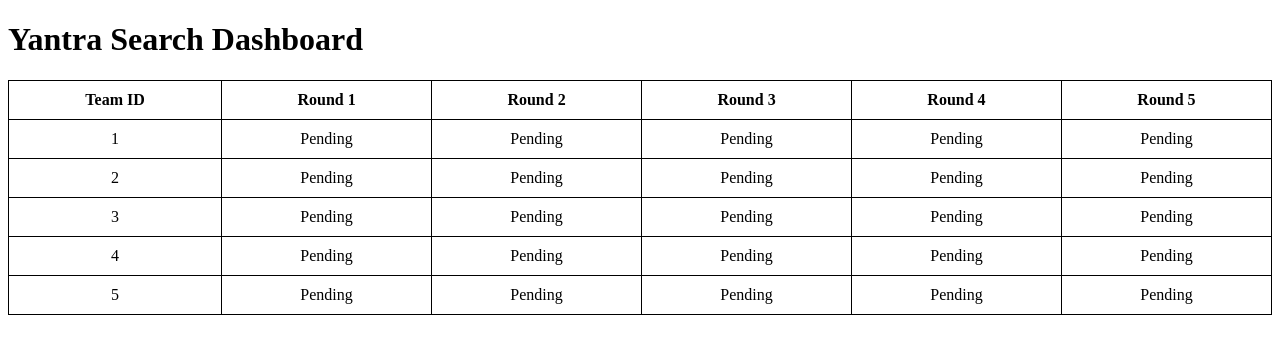
After one commit to Utsab5/YantraSearchClues, a Flask app: page /dashboard in a window 1280 px wide. The commit adds this page. Shown: the top 354 px of the page. Run offline with Flask 3, Linux system fonts and the light colour scheme.

Commit message:
Updated according to event

```diff
--- a/app.py
+++ b/app.py
@@ -4,7 +4,12 @@ import random
 app = Flask(__name__)
 app.secret_key = 'your_secret_key'  # Set a secret key for session management
 
-# Clue stack
+# Total clues and number of teams
+total_clues = 10
+total_teams = 5
+total_rounds = 5
+
+# Clue stack (global, so every session shares this data)
 clue_stack = [
     "Clue 1: Look under the old oak tree.",
     "Clue 2: Check the drawer of the desk.",
@@ -18,32 +23,60 @@ clue_stack = [
     "Clue 10: Look where you keep your shoes."
 ]
 
+# Store assigned clues for each team and each round
+assigned_clues = {team_id: [] for team_id in range(1, total_teams + 1)}
+
 @app.route('/')
 def home():
+    team_id = session.get('team_id')
+    round_num = len(assigned_clues.get(team_id, [])) + 1
+
+    # If all rounds are done, show completion message
+    if round_num > total_rounds:
+        return render_template('home.html', message="Congratulations! You've completed all the rounds.")
+
     clue = session.get('clue')  # Get the current clue from session
-    clue_id = session.get('clue_id')  # Get the current clue ID from session
-    return render_template('home.html', clue=clue, clue_id=clue_id)
+    return render_template('home.html', clue=clue, team_id=team_id, round_num=round_num)
+
+@app.route('/register_team', methods=['POST'])
+def register_team():
+    team_id = int(request.form.get('team_id'))
+    session['team_id'] = team_id
+    session['clue'] = None
+    return redirect(url_for('home'))
 
 @app.route('/get_clue', methods=['POST'])
 def get_clue():
-    if 'clue_id' not in session:  # Check if the user has not received a clue
-        if clue_stack:  # Ensure there are clues available
-            clue_id = random.choice(range(len(clue_stack)))  # Randomly select a clue
-            session['clue_id'] = clue_id
-            session['clue'] = clue_stack[clue_id]  # Store the clue in session
-            clue_stack.pop(clue_id)  # Remove the clue from the stack
-            print(f"Clue retrieved: {session['clue']} (ID: {session['clue_id']})")  # Debugging statement
-        else:
-            print("No clues left.")  # Debugging statement for no clues
+    team_id = session.get('team_id')
+
+    if team_id is None:
+        return redirect(url_for('home'))
+
+    round_num = len(assigned_clues[team_id]) + 1
+
+    if round_num > total_rounds:
+        return redirect(url_for('home'))  # All rounds completed
+
+    available_clues = [i for i in range(len(clue_stack)) if all(i not in assigned_clues[t] for t in range(1, total_teams + 1))]
+
+    if available_clues:
+        clue_id = random.choice(available_clues)  # Randomly select a clue
+        assigned_clues[team_id].append(clue_id)
+        session['clue'] = clue_stack[clue_id]  # Store the clue in session
     else:
-        print("User has already received a clue.")  # Debugging statement for existing clue
+        session['clue'] = "No clues left for this round."  # Debugging statement for no clues
+
     return redirect(url_for('home'))
 
 @app.route('/reset', methods=['POST'])
 def reset():
-    session.pop('clue_id', None)  # Remove the clue ID from session
-    session.pop('clue', None)      # Remove the clue from session
+    session.pop('team_id', None)
+    session.pop('clue', None)
     return redirect(url_for('home'))
 
+@app.route('/dashboard')
+def dashboard():
+    return render_template('dashboard.html', assigned_clues=assigned_clues, clue_stack=clue_stack)
+
 if __name__ == '__main__':
-    app.run(host='0.0.0.0', port=5000)  # Allow access from any IP
+    app.run(host='0.0.0.0', port=5000)
--- /dev/null
+++ b/templates/dashboard.html
@@ -0,0 +1,40 @@
+<!DOCTYPE html>
+<html lang="en">
+<head>
+    <meta charset="UTF-8">
+    <meta name="viewport" content="width=device-width, initial-scale=1.0">
+    <title>Dashboard - Yantra Search</title>
+    <style>
+        table { width: 100%; border-collapse: collapse; }
+        table, th, td { border: 1px solid black; padding: 10px; text-align: center; }
+    </style>
+</head>
+<body>
+    <h1>Yantra Search Dashboard</h1>
+    <table>
+        <thead>
+            <tr>
+                <th>Team ID</th>
+                <th>Round 1</th>
+                <th>Round 2</th>
+                <th>Round 3</th>
+                <th>Round 4</th>
+                <th>Round 5</th>
+            </tr>
+        </thead>
+        <tbody>
+            {% for team_id, clues in assigned_clues.items() %}
+                <tr>
+                    <td>{{ team_id }}</td>
+                    {% for clue_id in clues %}
+                        <td>{{ clue_stack[clue_id] }}</td>
+                    {% endfor %}
+                    {% for i in range(5 - clues|length) %}
+                        <td>Pending</td>
+                    {% endfor %}
+                </tr>
+            {% endfor %}
+        </tbody>
+    </table>
+</body>
+</html>
```
Also changed, not shown: templates/home.html (+13 -1 lines).
